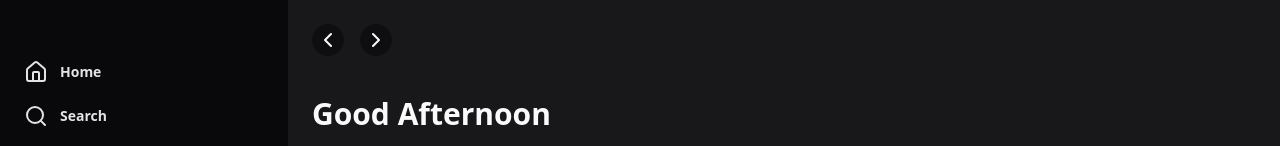
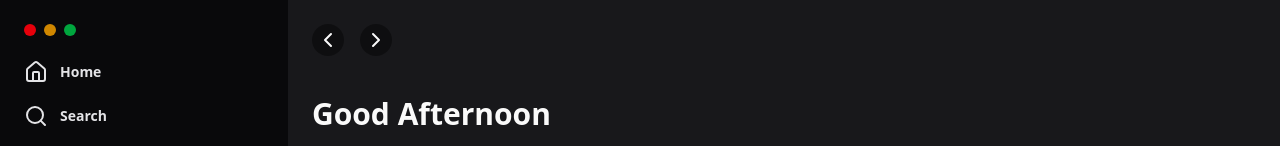
Before and after one commit to MariaLuizaVicentini/tailwindcss-spotfy, a Next.js app: page / in a window 1280 px wide. Shown: the top 146 px of the page. Built offline with nearby package versions, Linux system fonts and the light colour scheme.

Commit message:
add os bglh la do ios

```diff
--- a/src/app/components/SideBar.tsx
+++ b/src/app/components/SideBar.tsx
@@ -8,9 +8,9 @@ const SideBar = () => {
         <>
             <aside className="bg-zinc-950 w-72 p-6">
                 <div className="flex items-center gap-2 ">
-                    <div className="w-3 h-3 rounded-full"/>
-                    <div className="w-3 h-3 rounded-full"/>
-                    <div className="w-3 h-3 rounded-full"/>
+                    <div className="w-3 h-3 bg-red-600 rounded-full"/>
+                    <div className="w-3 h-3 bg-yellow-600 rounded-full"/>
+                    <div className="w-3 h-3 bg-green-600 rounded-full"/>
                 </div>
 
                 <ListaItensNav/>
```
